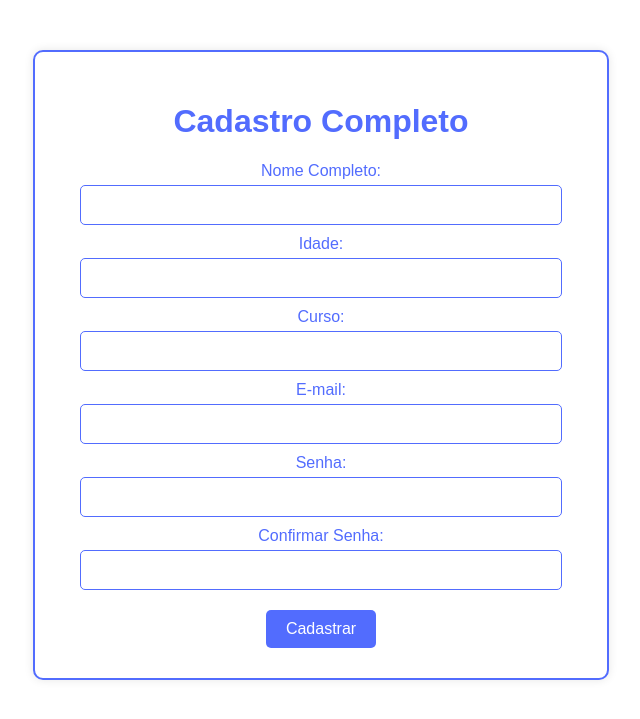
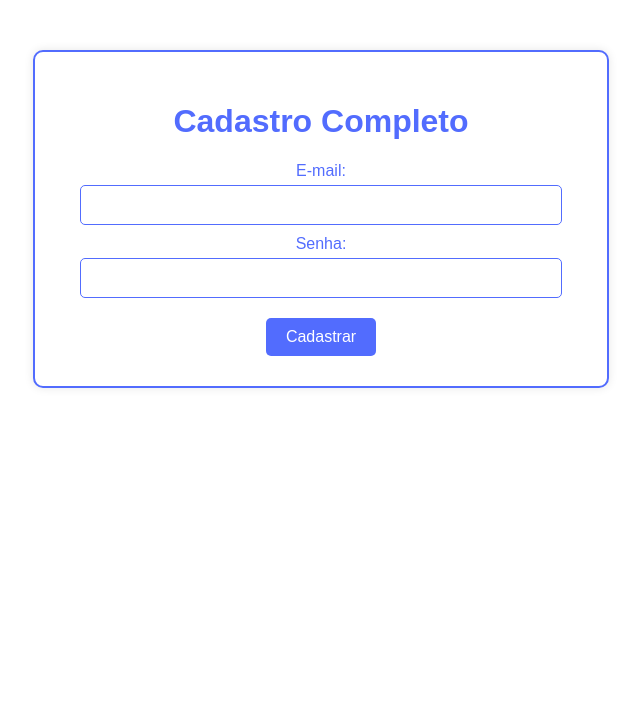
Before and after one commit to FGA-REQ/2024.2-Champions, a FastAPI app: page /cadastro in a window 1280 px wide. Shown: the top 719 px of the page, without its empty margins (319-959 px from the left). Run offline with FastAPI, Linux system fonts and the light colour scheme.

Commit message:
Update cadastro.html

```diff
--- a/templates/cadastro.html
+++ b/templates/cadastro.html
@@ -74,7 +74,7 @@
                 return;
             }
 
-            window.location.href = 'login.html';
+            window.location.href = 'log-in.html';
         }
     </script>
 </head>
@@ -82,14 +82,6 @@
     <div class="container">
         <h1>Cadastro Completo</h1>
         <form onsubmit="validarSenha(event)">
-            <label for="nome">Nome Completo:</label>
-            <input type="text" id="nome" name="nome" required>
-
-            <label for="idade">Idade:</label>
-            <input type="number" id="idade" name="idade" required>
-
-            <label for="curso">Curso:</label>
-            <input type="text" id="curso" name="curso" required>
 
             <label for="email">E-mail:</label>
             <input type="email" id="email" name="email" required>
@@ -97,9 +89,6 @@
             <label for="senha">Senha:</label>
             <input type="password" id="senha" name="senha" required>
 
-            <label for="confirmar-senha">Confirmar Senha:</label>
-            <input type="password" id="confirmar-senha" name="confirmar-senha" required>
-
             <button type="submit">Cadastrar</button>
         </form>
     </div>
```
